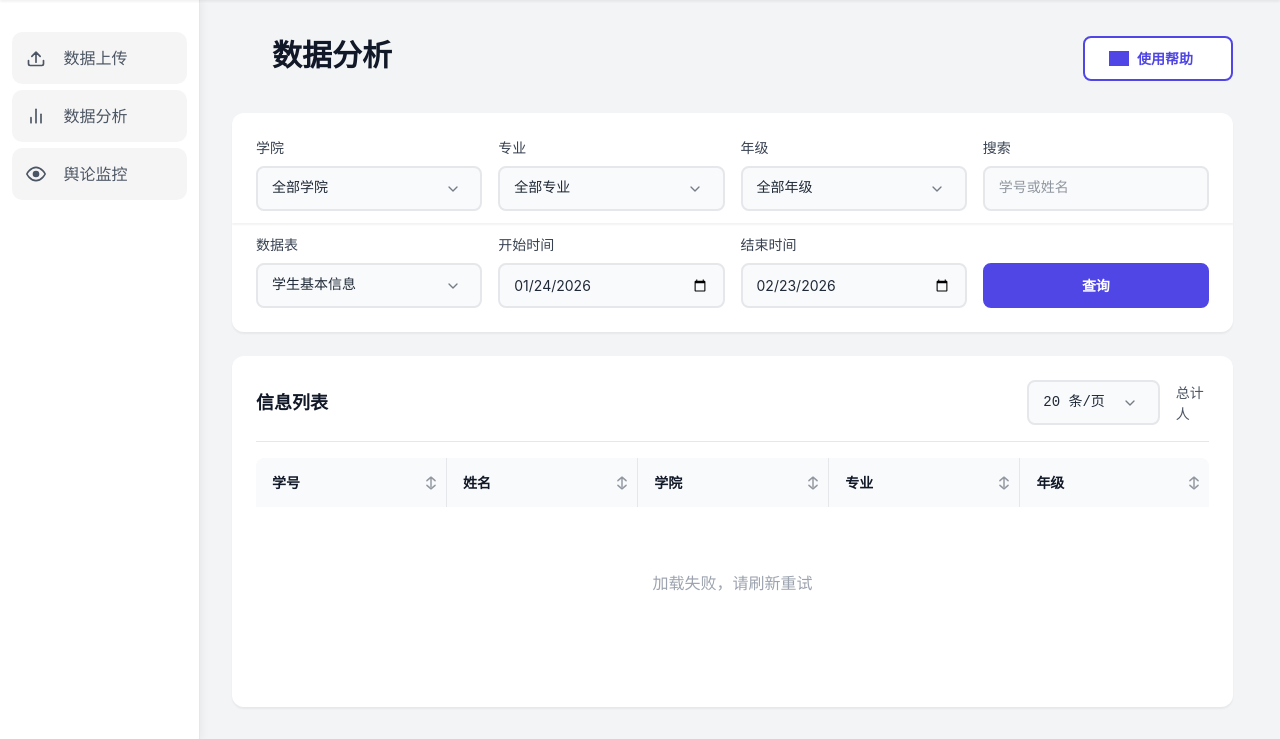
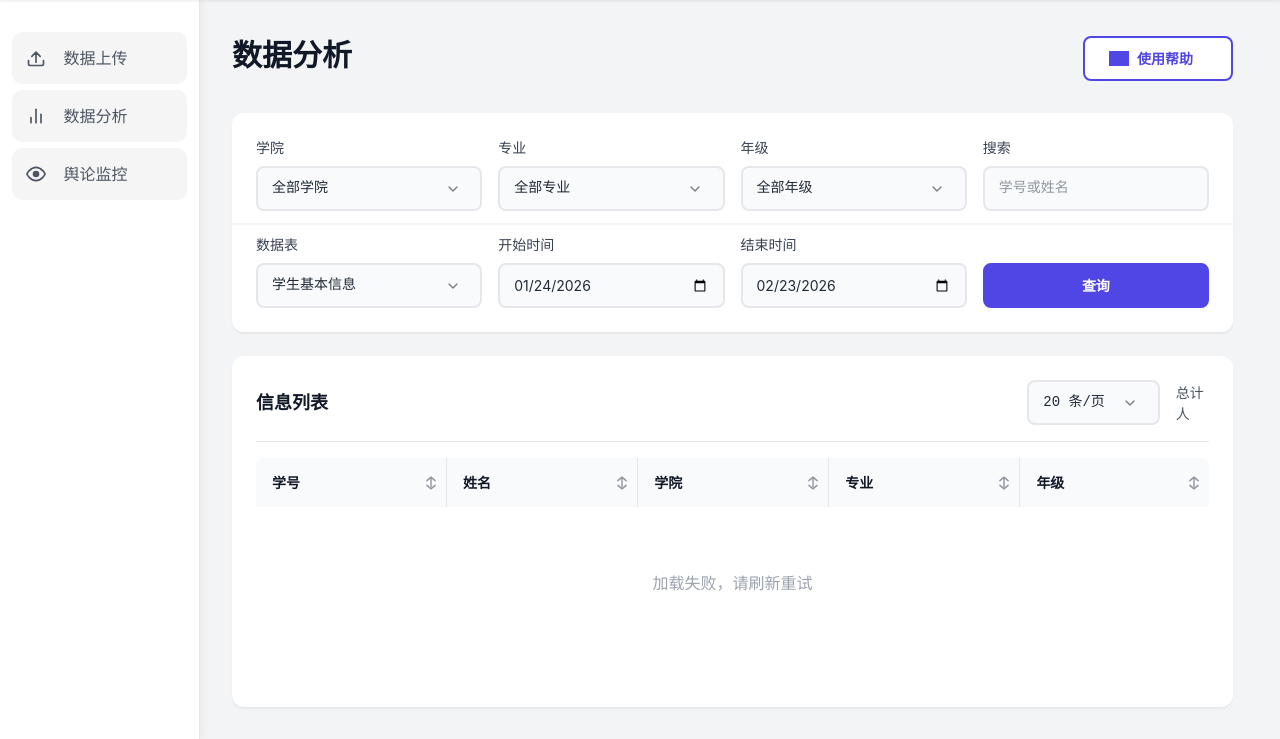
Before and after one commit to RTFOX2600/MentalHealthProject, a Django app: template staff_dashboard/templates/staff_dashboard/data_analysis.html in a window 1280 px wide. Shown: the part 60-799 px from the top of the page. Run offline with Django 5.2, Linux system fonts and the light colour scheme; the template is opened without the code that fills it, so the values that code supplies are empty; some libraries are stand-ins or nearby versions; grey boxes are pictures that could not be loaded.

Commit message:
修复大标题样式

```diff
--- a/staff_dashboard/templates/staff_dashboard/data_analysis.html
+++ b/staff_dashboard/templates/staff_dashboard/data_analysis.html
@@ -16,7 +16,7 @@
 </div>
 
 <div class="page-header fade-in-up" style="animation-delay: 0.1s;">
-    <h2 style="min-width: 200px;">数据分析</h2>
+    <h2>数据分析</h2>
 	<a href="{% url 'staff_dashboard:data_analysis_help' %}" class="btn btn-secondary" style="display: inline-flex; align-items: center; gap: 0.5rem; max-width: 150px;">
 	    <span class="icon" style="-webkit-mask-image: url('{% static 'icons/help-circle.svg' %}'); mask-image: url('{% static 'icons/help-circle.svg' %}'); background-color: var(--primary-color); width: 20px; height: 20px; margin-right: 0;"></span>
 	    使用帮助
```
